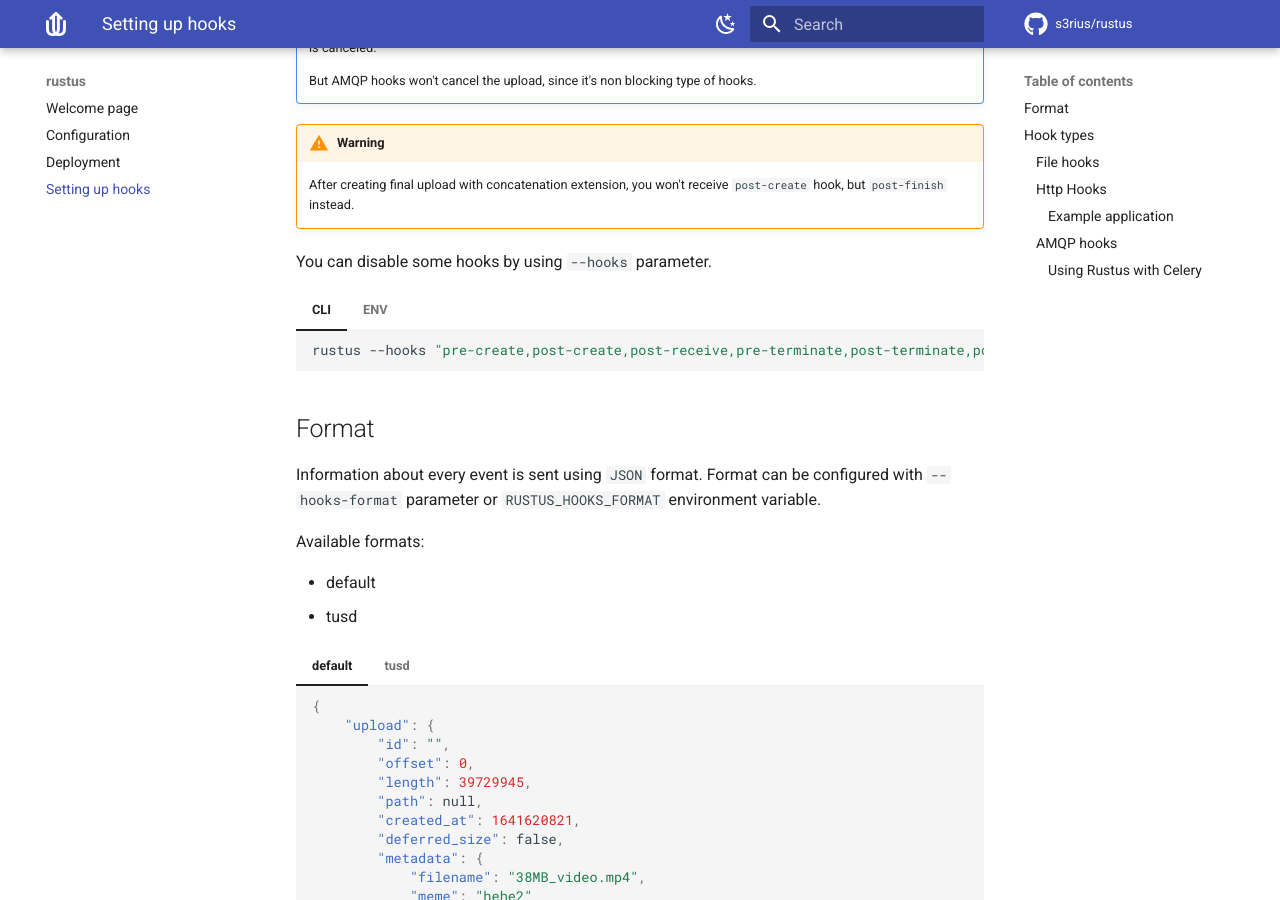
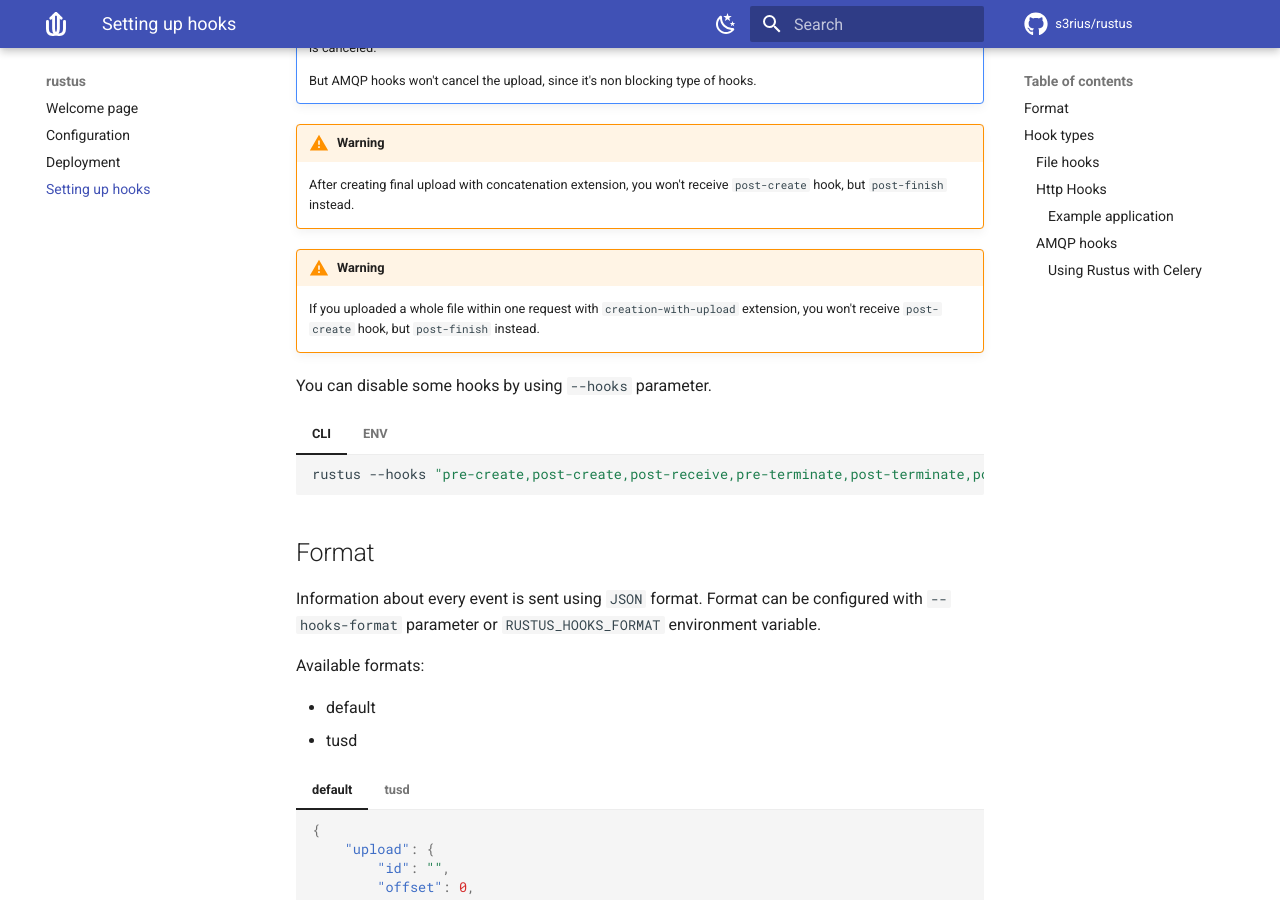
Before and after one commit to s3rius/rustus, an MkDocs documentation site: the page built from docs/hooks.md, in a window 1280 px wide and 900 px high, scrolled down 535 px. Built offline with MkDocs 1.6.1 and Material for MkDocs 9.7.7, drawn with Linux system fonts in a browser that asks for light colours; comment, search, counter and statistics services are not loaded.

Commit message:
Updated documentation.
Signed-off-by: Pavel Kirilin <win10@list.ru>

```diff
--- a/docs/hooks.md
+++ b/docs/hooks.md
@@ -26,6 +26,12 @@ Rustus has different event types for different moments of an upload's lifecycle.
 !!! warning
     After creating final upload with concatenation extension,
     you won't receive `post-create` hook, but `post-finish` instead.
+
+!!! warning
+    If you uploaded a whole file within one request with
+    `creation-with-upload` extension,
+    you won't receive `post-create` hook, but `post-finish` instead.
+
 
 You can disable some hooks by using `--hooks` parameter.
 
```
